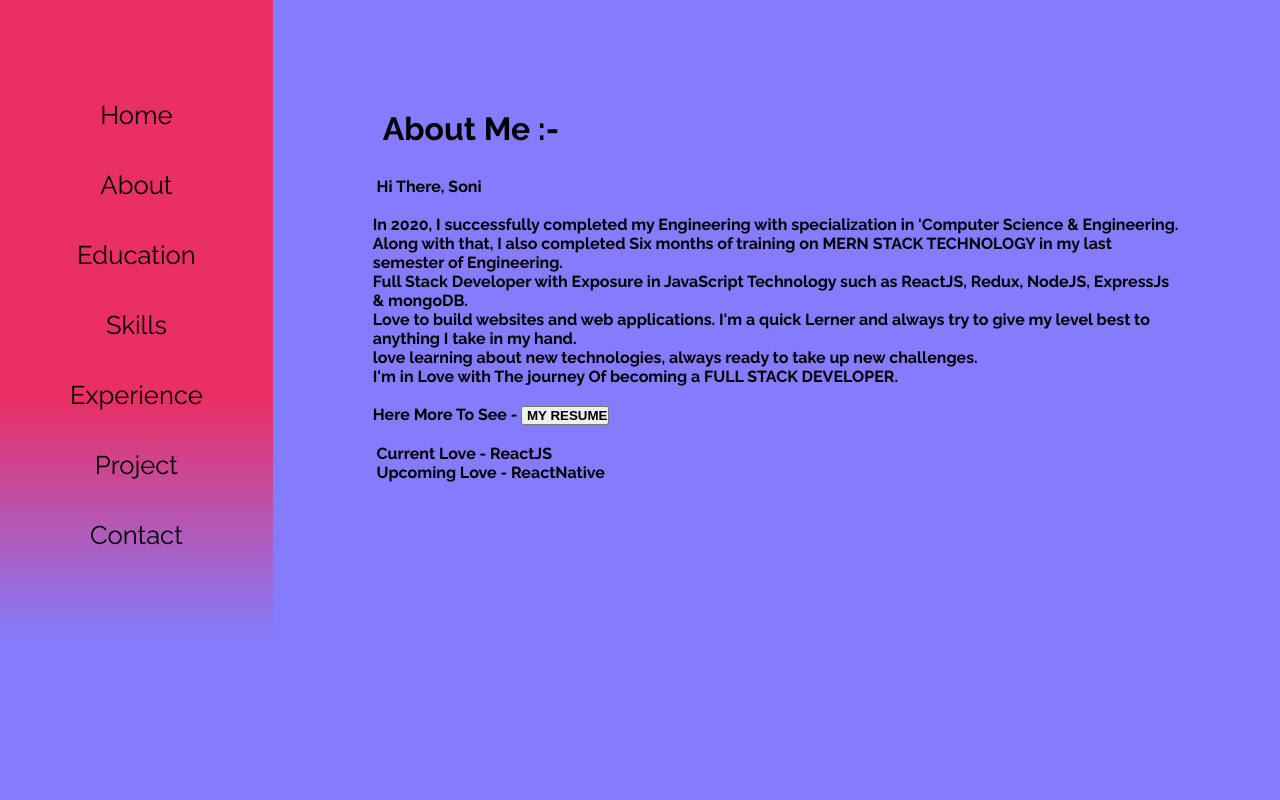
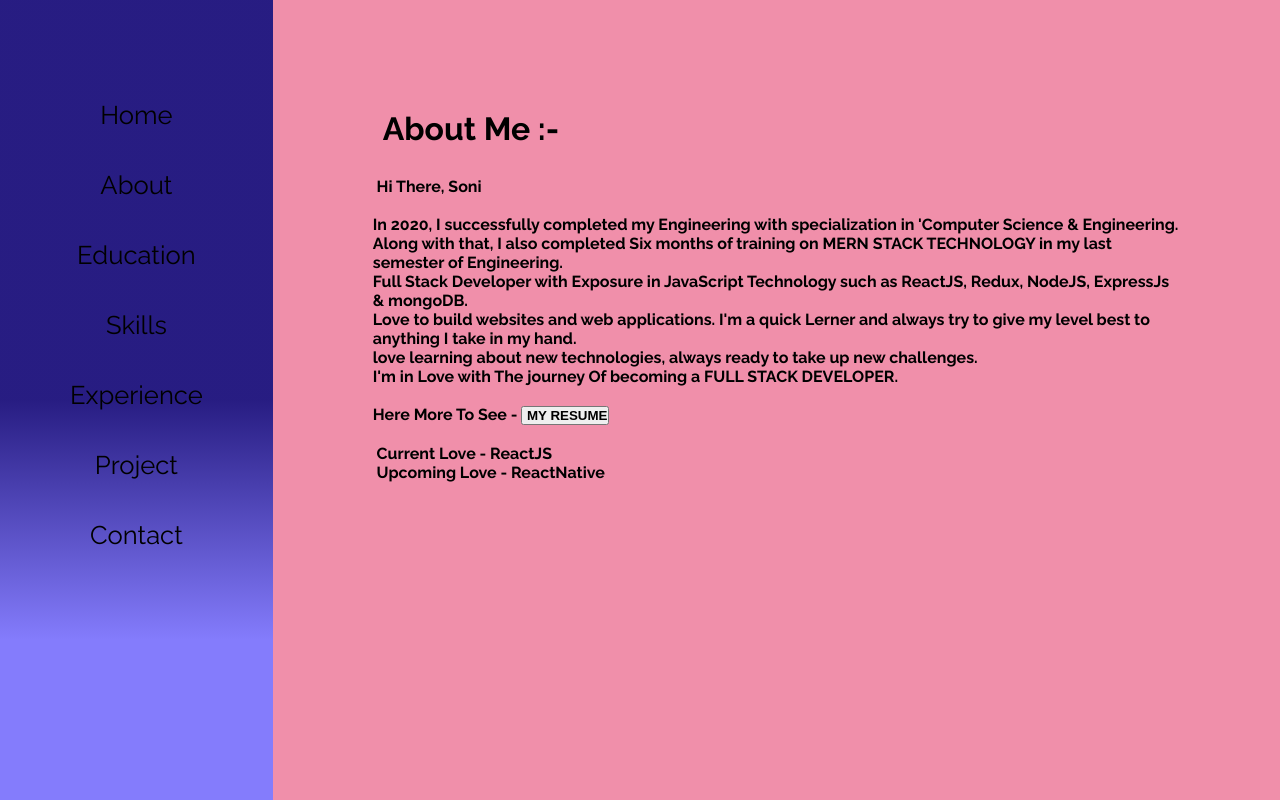
Before and after one commit to SoniKumari30/Portfolio, a React (Create React App) app: page /about in a window 1280 px wide. Built offline with nearby package versions, Linux system fonts and the light colour scheme; the HTML template or start-up script is replaced by a standard one.

Commit message:
first commit

```diff
--- a/src/App.css
+++ b/src/App.css
@@ -25,12 +25,12 @@ nav
   padding:60px 30px 0px 30px ;
   flex:var(--sidebar-flex);
   background:skyblue(238,103,143);
-  background: linear-gradient(180deg, rgba(231, 29, 87, 0.918) 50%, rgba(132,124,252,1) 80%);
+  background: linear-gradient(180deg, rgba(20, 8, 119, 0.918) 50%, rgba(132,124,252,1) 80%);
 }
 .condiv
 {
   padding: 100px ;
-  background-color: rgba(132,124,252,1);
+  background-color: rgba(230, 62, 109, 0.582);
   flex:var(--condiv-flex);
 }
 
```
